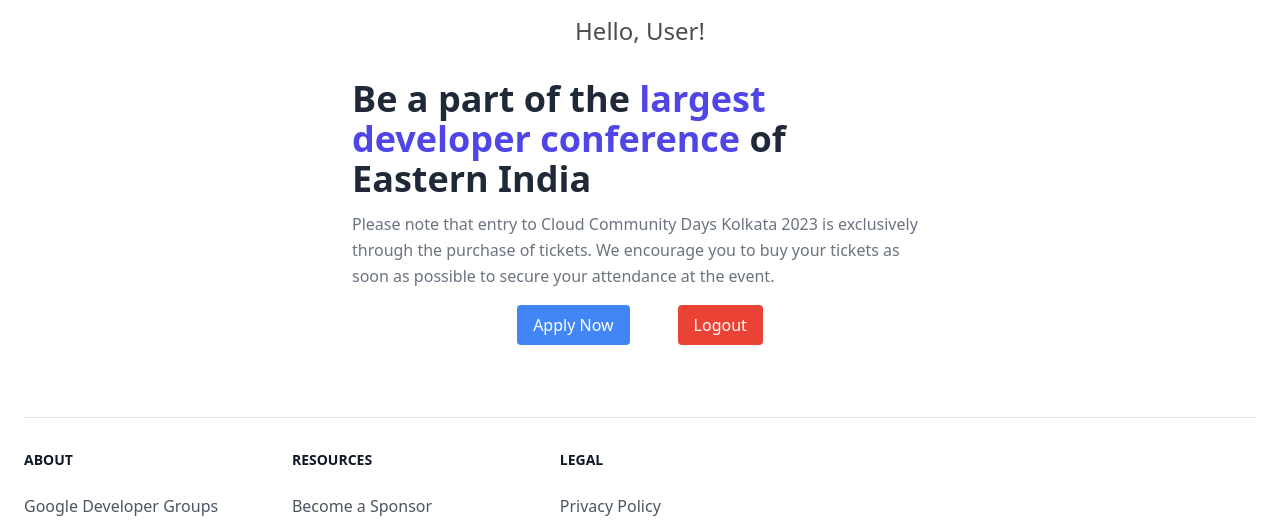
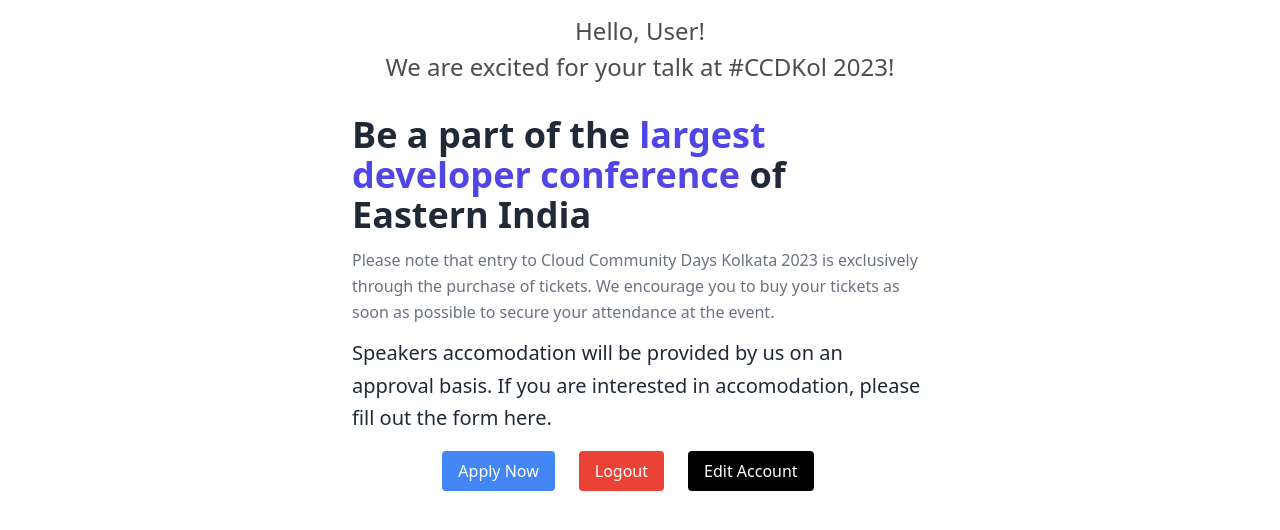
Before and after one commit to gdgcloudkol/ccd2023, a React (Create React App) app: page /profile in a window 1280 px wide. Shown: the part 416-946 px from the top of the page. Built offline with nearby package versions, Linux system fonts and the light colour scheme; a web font is replaced by a local one; what tailwindcss-animation-delay would draw is missing.

Commit message:
Changed profile section

```diff
--- a/src/pages/Profile.tsx
+++ b/src/pages/Profile.tsx
@@ -1,23 +1,10 @@
-import { logout } from "../services/rest.service";
+import { useState } from 'react';
+import { logout } from '../services/rest.service';
 
 const Profile = () => {
+  const [type, setType] = useState('Speaker');
+
   return (
-    // <div className="w-full justify-center flex flex-col lg:flex-row my-0 mx-auto gap-12 pt-20 lg:pt-28 lg:pb-[62px] px-4">
-    //   {/* <div className="w-[75%] h-[50vh] ml-[12.5%] mr-[12.5%] mt-2 items-center ">
-    //     <img
-    //       src={`https://images.unsplash.com/photo-1499336315816-097655dcfbda?ixlib=rb-1.2.1&amp;ixid=eyJhcHBfaWQiOjEyMDd9&amp;auto=format&amp;fit=crop&amp;w=2710&amp;q=80`}
-    //       className="bg-no-repeat w-full h-full rounded-lg"
-    //       alt="background"
-    //     />
-    //   </div> */}
-    //   <img
-    //     className="top-12 rounded-full"
-    //     src={
-    //       'https://images.unsplash.com/photo-1499336315816-097655dcfbda?ixlib=rb-1.2.1&amp;ixid=eyJhcHBfaWQiOjEyMDd9&amp;auto=format&amp;fit=crop&amp;w=2710&amp;q=80'
-    //     }
-    //     alt="profile pic"
-    //   />
-    // </div>
     <div>
       <img
         className="h-32 w-full object-cover lg:h-72"
@@ -38,6 +25,10 @@ const Profile = () => {
       <div className="lg:text-2xl text-5xl flex justify-center font-normal mt-4 text-g-gray-8 dark:text-white">
         Hello, User!
       </div>
+      <div className="lg:text-2xl text-5xl flex justify-center font-normal mt-1 text-g-gray-8 dark:text-white">
+        We are excited for your {type === 'Speaker' ? 'talk' : 'participation'}{' '}
+        at #CCDKol 2023!
+      </div>
       <section className="flex max-w-screen-xl mx-auto py-4 px-4 sm:px-8 justify-center items-center">
         <div className="max-w-xl ">
           <div className="py-4 ">
@@ -54,27 +45,45 @@ const Profile = () => {
               buy your tickets as soon as possible to secure your attendance at
               the event.
             </p>
+            {type === 'Speaker' ? (
+              <p className="text-gray-800 text-xl leading-relaxed mt-3">
+                Speakers accomodation will be provided by us on an approval
+                basis. If you are interested in accomodation, please fill out the form here.
+              </p>
+            ) : null}
           </div>
+
           <div className="flex flex-row items-center justify-center min-w-2/3">
             <button
-              className={`transition ease-in-out duration-300 mr-6 text-white h-fit w-fit text-base py-2 px-4 rounded
+              className="transition ease-in-out duration-300 mr-6 text-white h-fit w-fit text-base py-2 px-4 rounded
                   bg-google-blue
                   hover:bg-google-green
-                  cursor:timer `}
+                  cursor:timer"
             >
               Apply Now
             </button>
-
-            <a
-              className='transition ease-in-out ml-6 duration-300 text-center w-fit rounded bg-google-red  cursor:timer'
-              href="/"
+            <button
+              className="transition ease-in-out duration-300 mr-6 text-white h-fit w-fit text-base py-2 px-4 rounded
+                  bg-google-red
+                  hover:bg-google-green
+                  cursor:timer "
+              onClick={() => {
+                logout();
+              }}
             >
-              <button className="text-white h-fit w-fit img-borde text-base py-2 px-4 rounded "
-                onClick={() => { logout() }}
-              >
-                Logout
-              </button>
-            </a>
+              Logout
+            </button>
+            <button
+              className="transition ease-in-out duration-300 mr-6 text-white h-fit w-fit text-base py-2 px-4 rounded
+                  bg-black
+                  hover:bg-google-green
+                  cursor:timer "
+              onClick={() => {
+                logout();
+              }}
+            >
+              Edit Account
+            </button>
           </div>
         </div>
       </section>
@@ -83,3 +92,20 @@ const Profile = () => {
 };
 
 export default Profile;
+
+// <div className="w-full justify-center flex flex-col lg:flex-row my-0 mx-auto gap-12 pt-20 lg:pt-28 lg:pb-[62px] px-4">
+//   {/* <div className="w-[75%] h-[50vh] ml-[12.5%] mr-[12.5%] mt-2 items-center ">
+//     <img
+//       src={`https://images.unsplash.com/photo-1499336315816-097655dcfbda?ixlib=rb-1.2.1&amp;ixid=eyJhcHBfaWQiOjEyMDd9&amp;auto=format&amp;fit=crop&amp;w=2710&amp;q=80`}
+//       className="bg-no-repeat w-full h-full rounded-lg"
+//       alt="background"
+//     />
+//   </div> */}
+//   <img
+//     className="top-12 rounded-full"
+//     src={
+//       'https://images.unsplash.com/photo-1499336315816-097655dcfbda?ixlib=rb-1.2.1&amp;ixid=eyJhcHBfaWQiOjEyMDd9&amp;auto=format&amp;fit=crop&amp;w=2710&amp;q=80'
+//     }
+//     alt="profile pic"
+//   />
+// </div>
```
